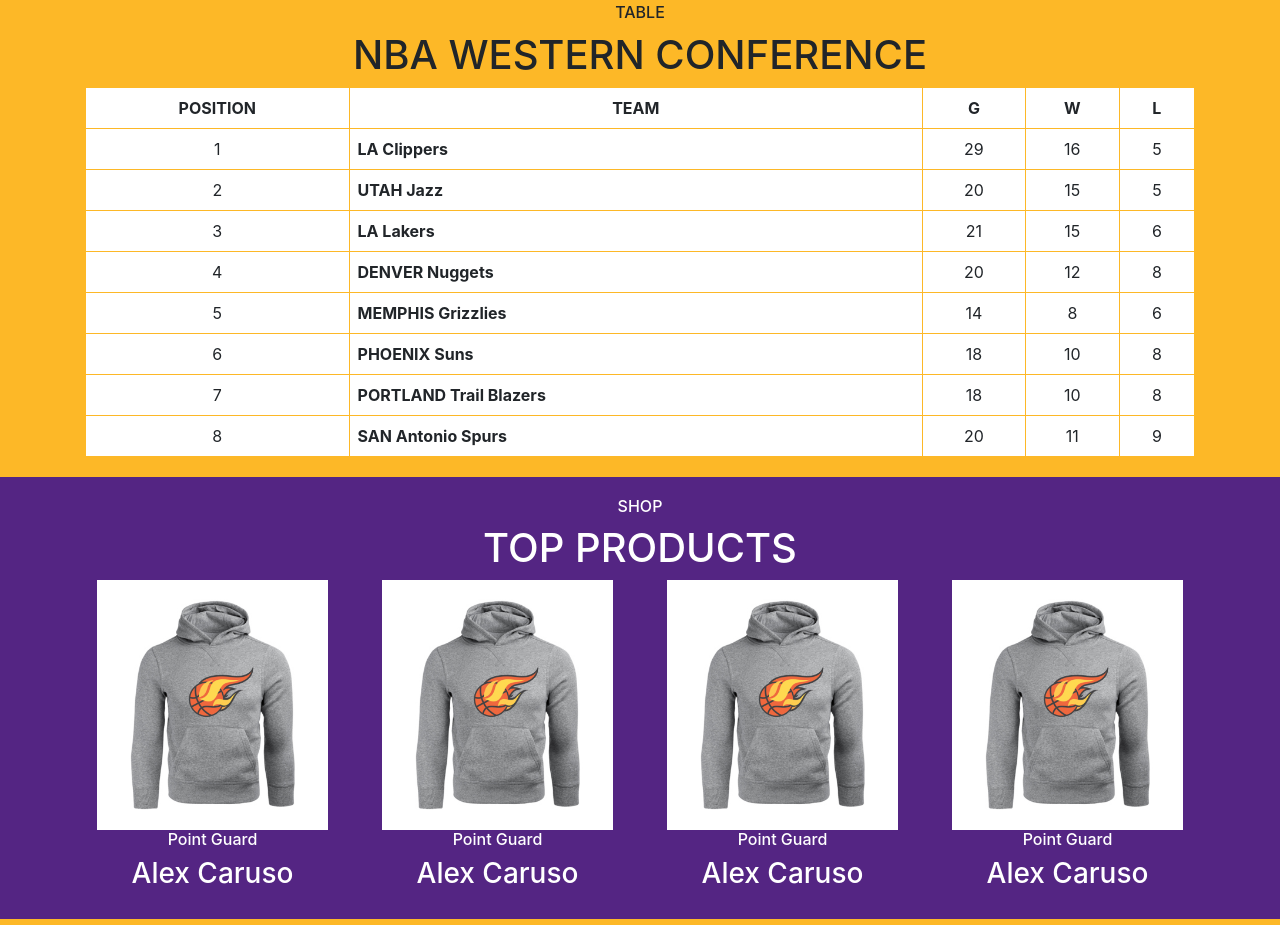
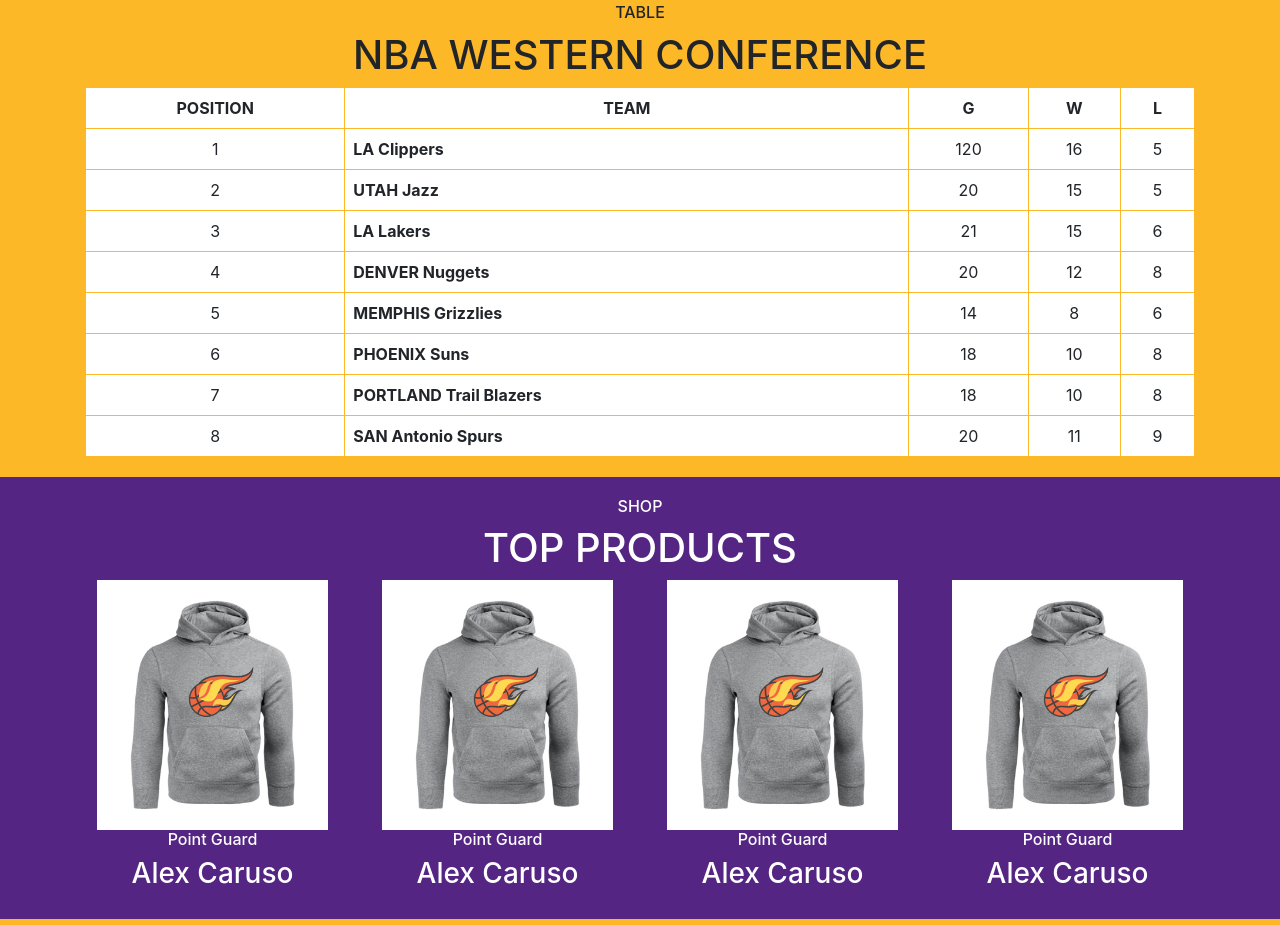
Before and after one commit to vujicbogdan/projekat_lakers, a plain HTML site: page index.html in a window 1280 px wide. Shown: the part 1780-2705 px from the top of the page. Drawn offline with nearby package versions, Linux system fonts and the light colour scheme.

Commit message:
120 bodova

```diff
--- a/index.html
+++ b/index.html
@@ -132,7 +132,7 @@
                 <tr>
                     <td>1</td>
                     <th class="th-team">LA Clippers</th>
-                    <td>29</td>
+                    <td>120</td>
                     <td>16</td>
                     <td>5</td>
                 </tr>
```
